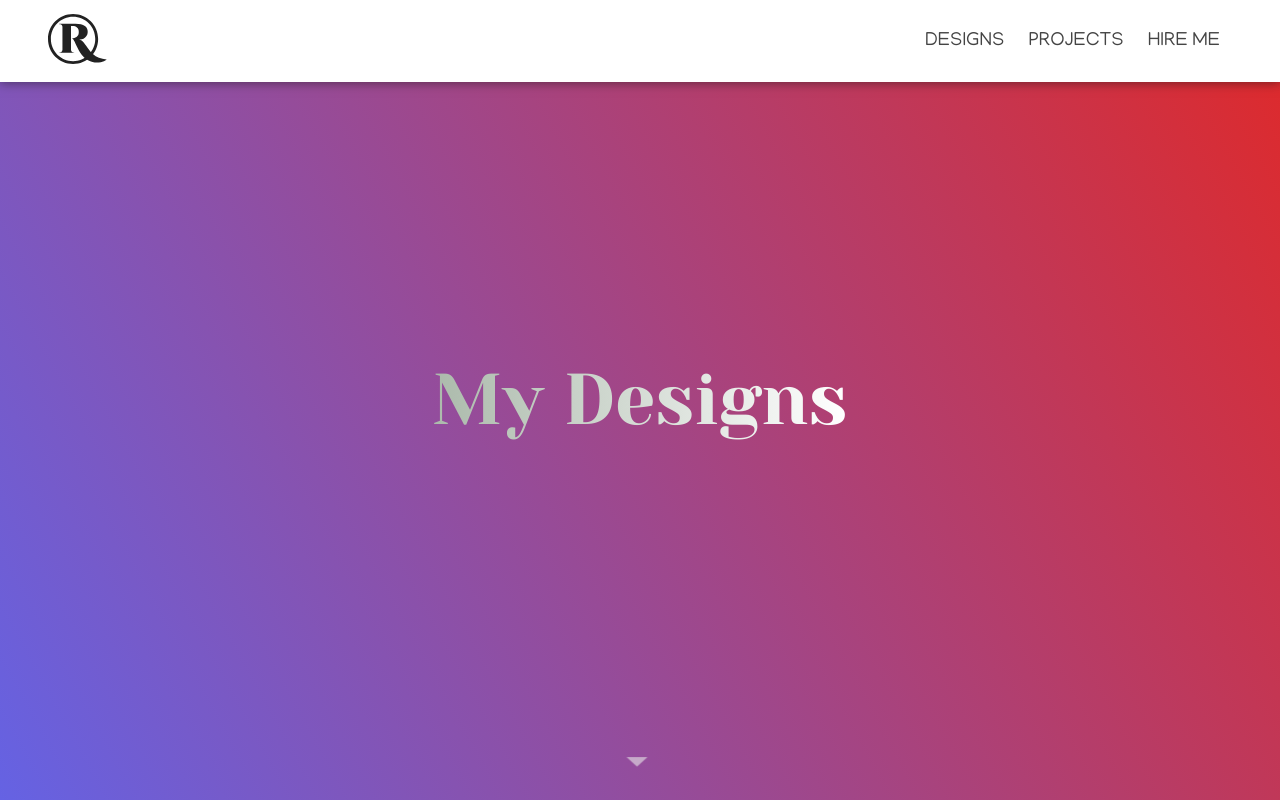
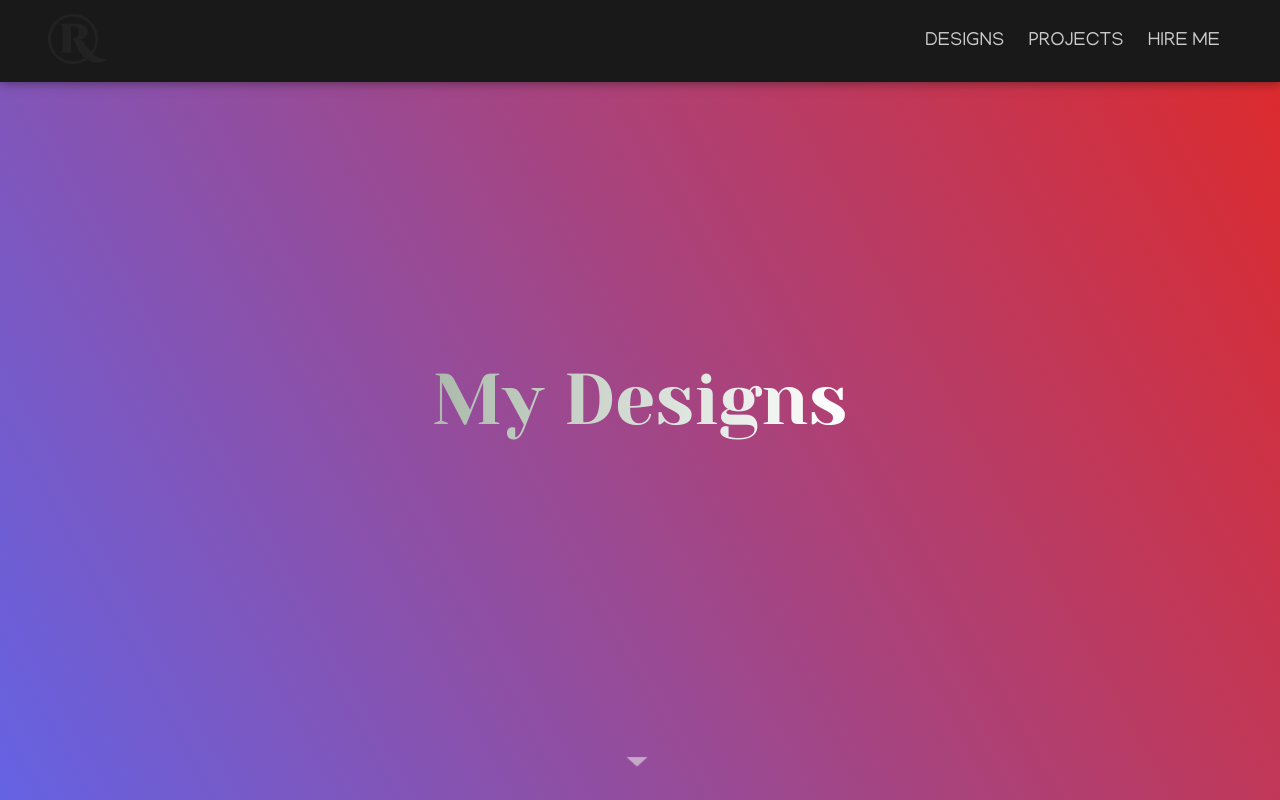
Before and after one commit to rohmishra/rmishra.me-legacy, a website: page design/index.html in a window 1280 px wide. Shown: the top 800 px of the page. Drawn offline with Linux system fonts and the dark colour scheme.

Commit message:
Added Dark mode CSS for Nav Bar

```diff
--- a/statics/main.css
+++ b/statics/main.css
@@ -265,6 +265,26 @@ footer a:hover {
     justify-content: flex-end;
 }
 
+/* Dark Mode */
+
+@media (prefers-color-scheme: dark){
+    nav {
+        background: rgba(15, 15, 15, 0.5);
+    }
+
+    nav:hover{
+        background: rgba(25, 25, 25, 1);
+    }
+    nav>ul>li>a {
+        color: #ccc;
+        font-style: 600;
+    }
+    nav>ul>li>a:hover{
+        color:#fff;
+
+    }
+}
+
 /* Responsive Design */
 
 @media(max-width:680px) {
```
